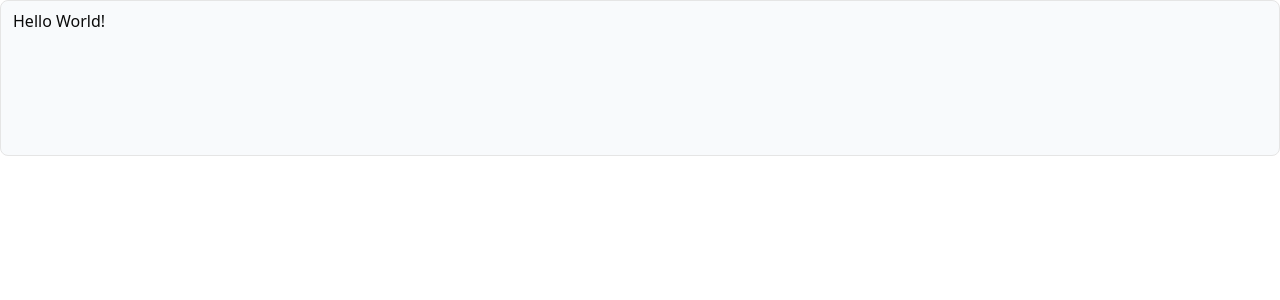
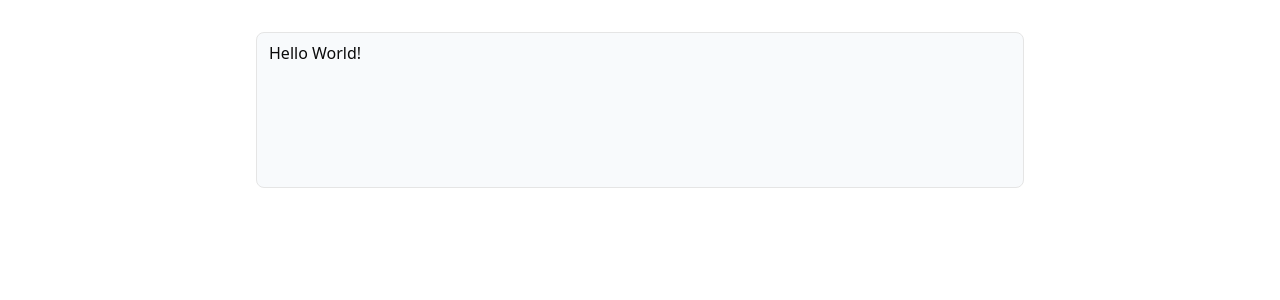
Before and after one commit to Dame121/Document-Pagination-Tip-Tap, a Next.js app: page / in a window 1280 px wide. Shown: the top 300 px of the page. Built offline with nearby package versions, Linux system fonts and the light colour scheme.

Commit message:
Adjusted the editor to the middle

```diff
--- a/app/page.tsx
+++ b/app/page.tsx
@@ -4,6 +4,6 @@ import Image from "next/image";
 
 export default function Home() {
   return (
-    <div><RichTextEditor /></div>
+    <div className="max-w-3xl mx-auto py-8"><RichTextEditor /></div>
   );
 }
```
